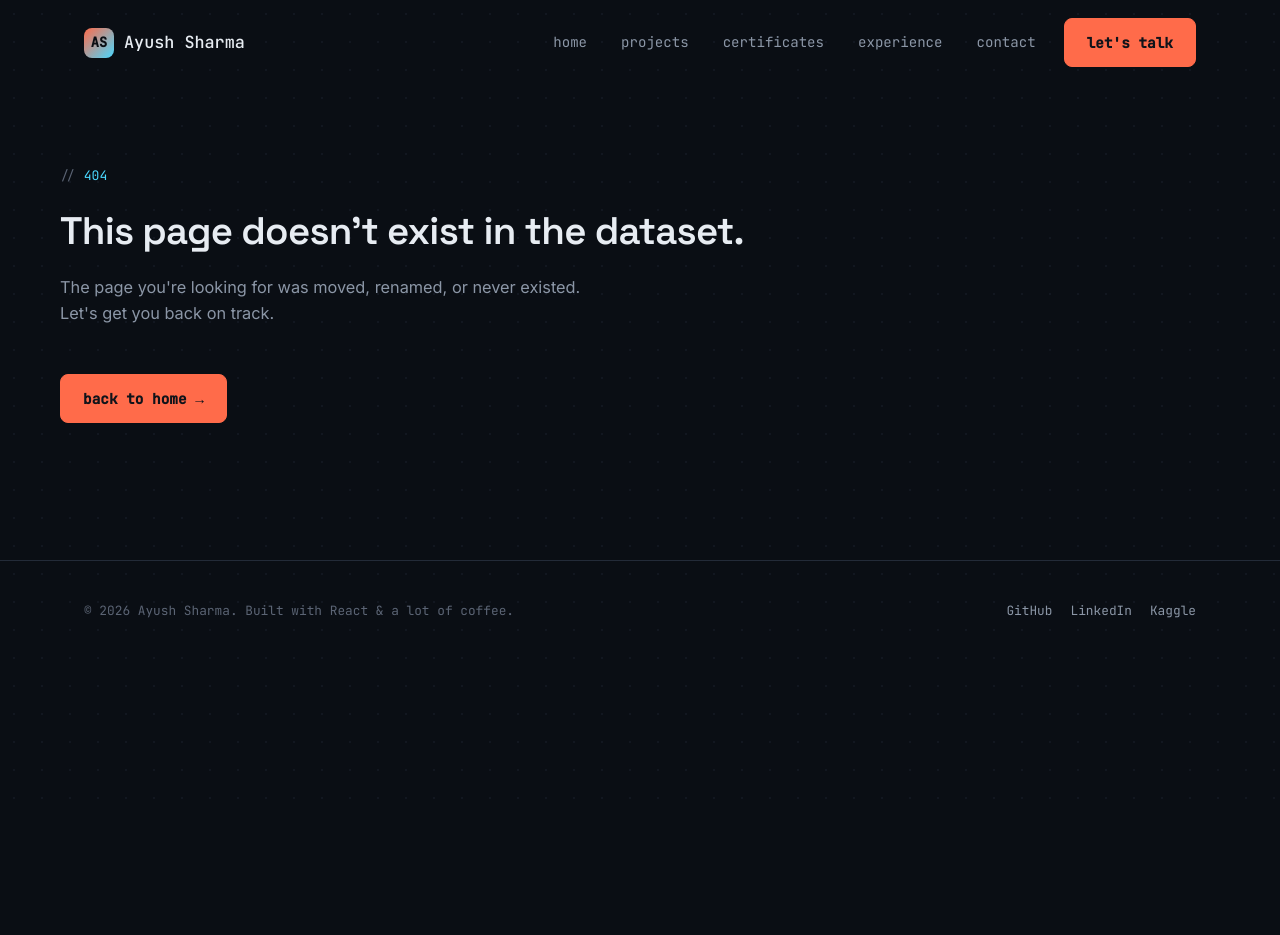
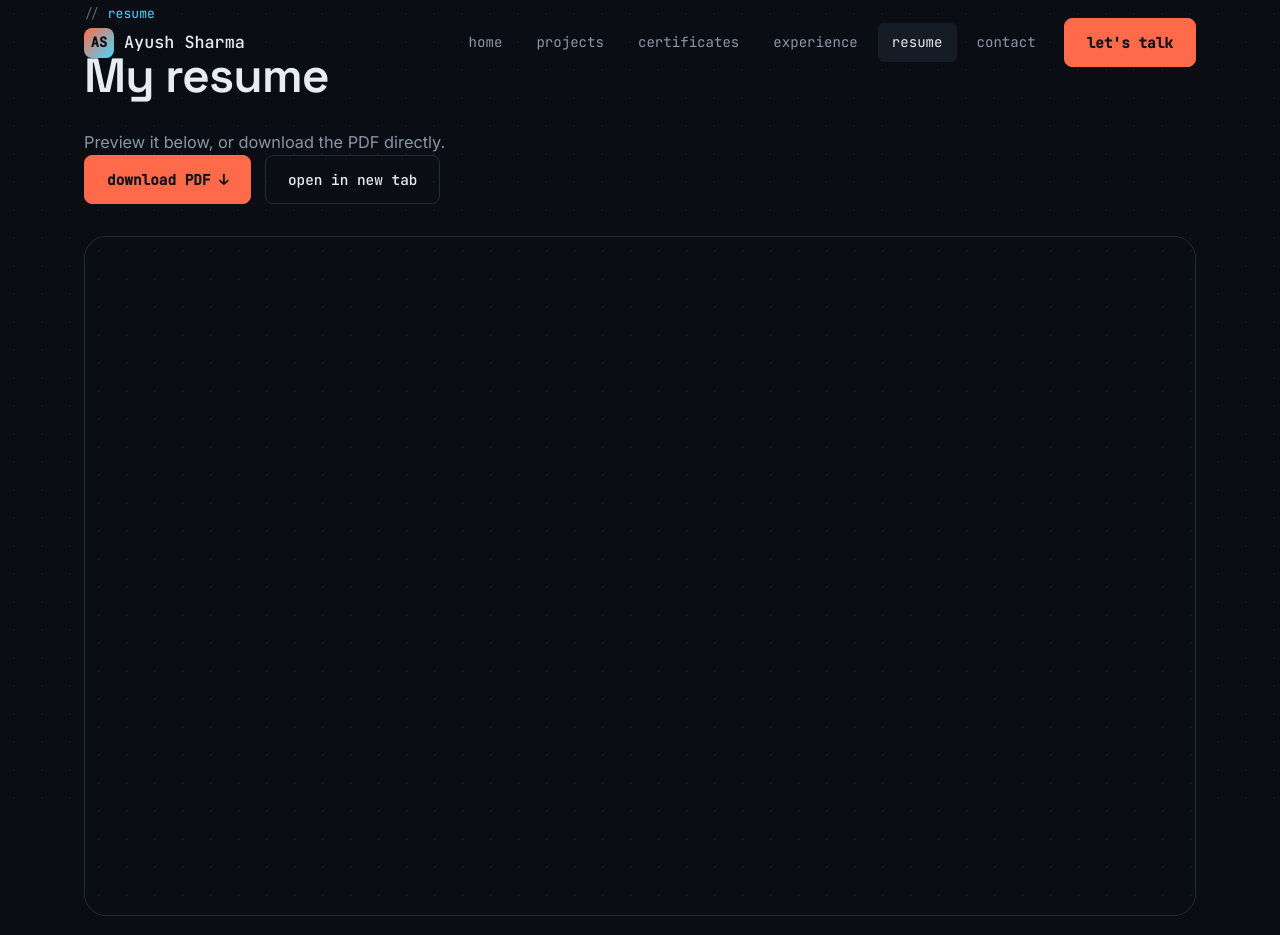
Before and after one commit to ayush-cyber1/ayush-portfolio, a React (Vite) app: page /#/resume in a window 1280 px wide. Shown: the top 935 px of the page. Before the commit the page ends 800 px from the top, so only its background shows below. Built offline with nearby package versions, Linux system fonts and the light colour scheme.

Commit message:
Add resume page and PDF

```diff
--- a/src/App.jsx
+++ b/src/App.jsx
@@ -7,6 +7,7 @@ import Projects from "./pages/Projects.jsx";
 import Certificates from "./pages/Certificates.jsx";
 import Experience from "./pages/Experience.jsx";
 import Contact from "./pages/Contact.jsx";
+import Resume from "./pages/Resume.jsx";
 import NotFound from "./pages/NotFound.jsx";
 
 function ScrollToTop() {
@@ -27,6 +28,7 @@ export default function App() {
           <Route path="/certificates" element={<Certificates />} />
           <Route path="/experience" element={<Experience />} />
           <Route path="/contact" element={<Contact />} />
+          <Route path="/resume" element={<Resume />} />
           <Route path="*" element={<NotFound />} />
         </Routes>
       </main>
--- a/src/components/Navbar.jsx
+++ b/src/components/Navbar.jsx
@@ -8,6 +8,7 @@ const NAV_ITEMS = [
   { to: "/projects", label: "projects" },
   { to: "/certificates", label: "certificates" },
   { to: "/experience", label: "experience" },
+  { to: "/resume", label: "resume" },
   { to: "/contact", label: "contact" },
 ];
 
--- a/src/data/profile.js
+++ b/src/data/profile.js
@@ -20,7 +20,7 @@ const profile = {
 
   email: "ayush.sh2177@gmail.com",
   phone: "+91 7206543544",
-  resumeUrl: "",
+  resumeUrl: "/resume/Ayush_Sharma_Resume1.pdf",
 
   socials: {
     github: "https://github.com/ayush-cyber1",
--- /dev/null
+++ b/src/pages/Resume.css
@@ -0,0 +1,28 @@
+.resume-page__actions {
+  display: flex;
+  gap: 14px;
+  flex-wrap: wrap;
+  margin-bottom: 32px;
+}
+
+.resume-page__viewer {
+  width: 100%;
+  aspect-ratio: 8.5 / 11;
+  max-height: 85vh;
+  border: 1px solid var(--border);
+  border-radius: var(--radius-lg);
+  overflow: hidden;
+  background: var(--surface);
+}
+
+.resume-page__viewer iframe {
+  width: 100%;
+  height: 100%;
+  border: none;
+}
+
+.resume-page__fallback {
+  color: var(--muted);
+  font-size: 0.9rem;
+  margin-top: 16px;
+}
--- /dev/null
+++ b/src/pages/Resume.jsx
@@ -0,0 +1,41 @@
+import useSEO from "../hooks/useSEO.js";
+import profile from "../data/profile.js";
+import PageHeader from "../components/PageHeader.jsx";
+import EmptyState from "../components/EmptyState.jsx";
+import Reveal from "../components/Reveal.jsx";
+import "./Resume.css";
+
+export default function Resume() {
+  useSEO({ title: `Resume | ${profile.name}`, description: `View and download ${profile.name}'s resume.` });
+
+  return (
+    <>
+      <PageHeader eyebrow="resume" title="My resume" subtitle="Preview it below, or download the PDF directly." />
+      <section className="section" style={{ paddingTop: 0 }}>
+        <div className="container">
+          {profile.resumeUrl ? (
+            <>
+              <Reveal className="resume-page__actions">
+                <a href={profile.resumeUrl} download className="btn btn-primary">download PDF ↓</a>
+                <a href={profile.resumeUrl} target="_blank" rel="noreferrer" className="btn">open in new tab</a>
+              </Reveal>
+
+              <Reveal delay={100}>
+                <div className="resume-page__viewer">
+                  <iframe src={profile.resumeUrl} title={`${profile.name} resume`} />
+                </div>
+                <p className="resume-page__fallback">
+                  Preview not loading (common on some mobile browsers)? Use the buttons above instead.
+                </p>
+              </Reveal>
+            </>
+          ) : (
+            <Reveal>
+              <EmptyState icon="📄" title="Resume not added yet" text="Set resumeUrl in src/data/profile.js to enable this page." hint="src/data/profile.js" />
+            </Reveal>
+          )}
+        </div>
+      </section>
+    </>
+  );
+}
```
Also changed, not shown: 1 other file (tests, documents, lock files or other folders).
